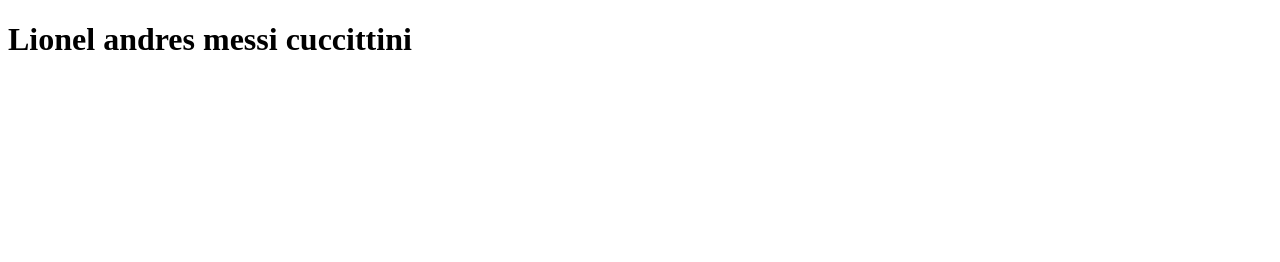
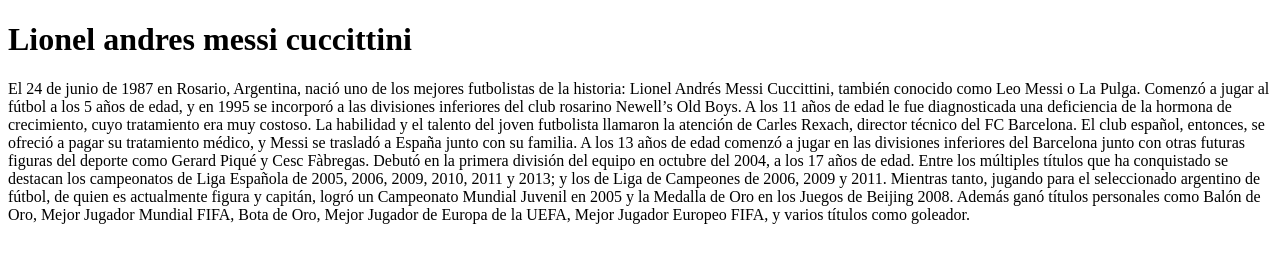
Before and after one commit to Diegocuervocuc/Rubrica_Diego_cuervo, a plain HTML site: page index.html in a window 1280 px wide. Drawn offline with Linux system fonts and the light colour scheme.

Commit message:
Biografia de messi

```diff
--- a/index.html
+++ b/index.html
@@ -7,5 +7,14 @@
 </head>
 <body>
     <h1>Lionel andres messi cuccittini </h1>
+    <p>El 24 de junio de 1987 en Rosario, Argentina, nació uno de los mejores futbolistas de la historia: Lionel Andrés Messi Cuccittini, también conocido como Leo Messi o La Pulga. Comenzó a jugar al fútbol a los 5 años de edad, y en 1995 se incorporó a las divisiones inferiores del club rosarino Newell’s Old Boys.
+
+        A los 11 años de edad le fue diagnosticada una deficiencia de la hormona de crecimiento, cuyo tratamiento era muy costoso. La habilidad y el talento del joven futbolista llamaron la atención de Carles Rexach, director técnico del FC Barcelona. El club español, entonces, se ofreció a pagar su tratamiento médico, y Messi se trasladó a España junto con su familia.
+
+        A los 13 años de edad comenzó a jugar en las divisiones inferiores del Barcelona junto con otras futuras figuras del deporte como Gerard Piqué y Cesc Fàbregas. Debutó en la primera división del equipo en octubre del 2004, a los 17 años de edad.
+
+        Entre los múltiples títulos que ha conquistado se destacan los campeonatos de Liga Española de 2005, 2006, 2009, 2010, 2011 y 2013; y los de Liga de Campeones de 2006, 2009 y 2011. Mientras tanto, jugando para el seleccionado argentino de fútbol, de quien es actualmente figura y capitán, logró un Campeonato Mundial Juvenil en 2005 y la Medalla de Oro en los Juegos de Beijing 2008.
+
+        Además ganó títulos personales como Balón de Oro, Mejor Jugador Mundial FIFA, Bota de Oro, Mejor Jugador de Europa de la UEFA, Mejor Jugador Europeo FIFA, y varios títulos como goleador.</p>
 </body>
 </html>
```
